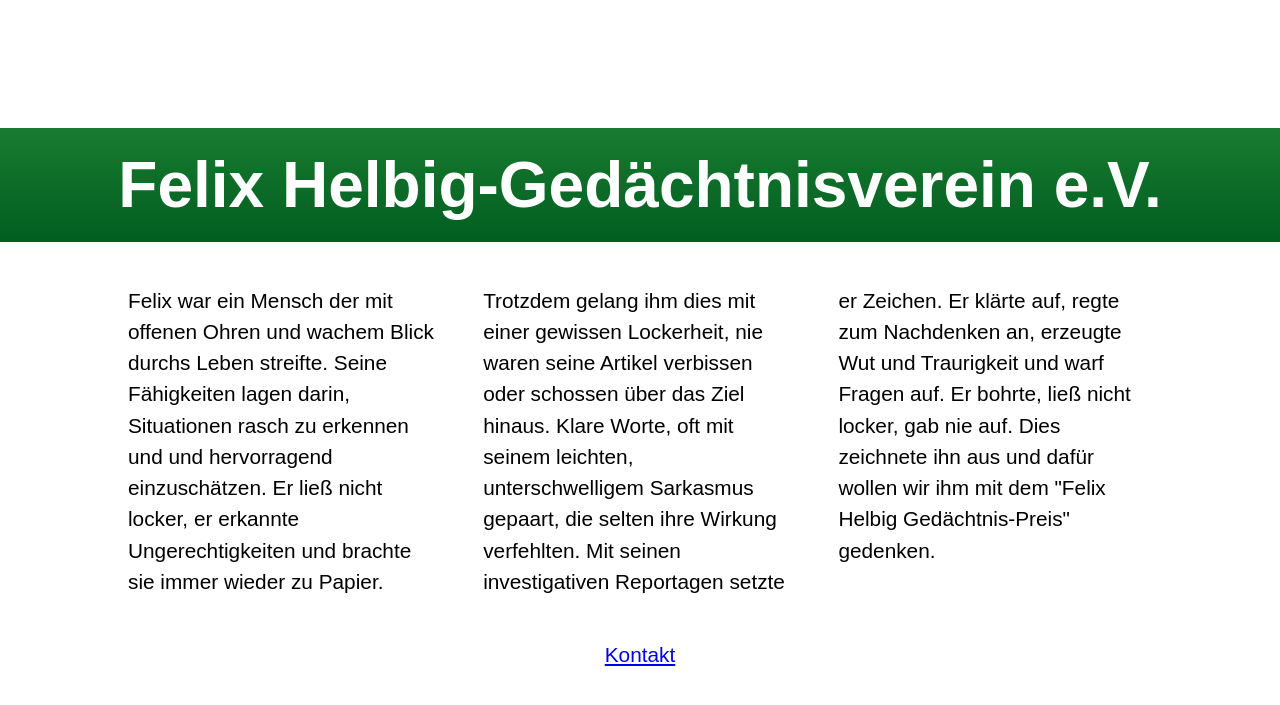
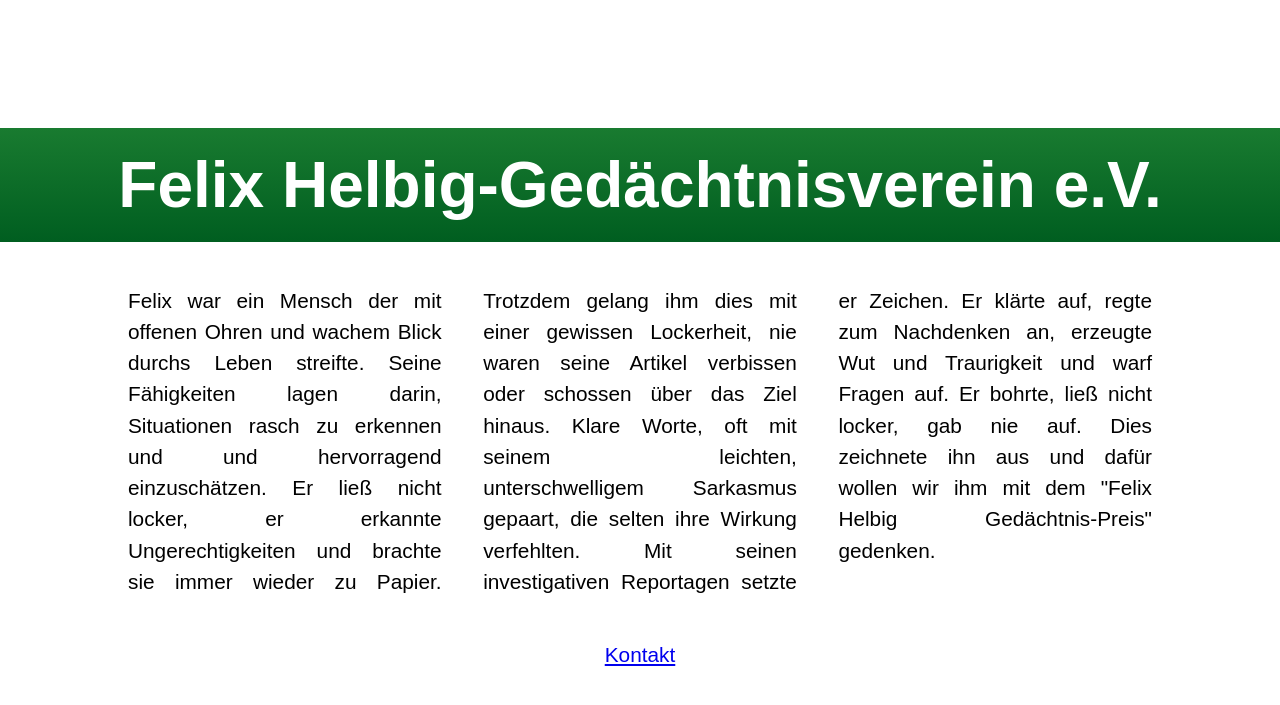
Before and after one commit to dhalla/felixhelbig-ev, a PHP site: page / in a window 1280 px wide. Shown: the top 705 px of the page. Run offline with PHP 8.4, Linux system fonts and the light colour scheme; style sheets or scripts are compiled from the project's sources; some web fonts are replaced.

Commit message:
Blocksatz FTW

```diff
--- a/assets/css/main.css
+++ b/assets/css/main.css
@@ -41,7 +41,8 @@ p {
   font-size: 1.3em;
   line-height: 1.5em;
   padding: 0 10em;
-  margin: 0 auto; }
+  margin: 0 auto;
+  text-align: justify; }
   @media screen and (min-width: 0px) and (max-width: 480px) {
     p.multicol {
       column-count: 1;
--- a/assets/scss/main.scss
+++ b/assets/scss/main.scss
@@ -43,4 +43,5 @@ p {
     line-height:            1.5em;
     padding:                0 10em;
     margin:                 0 auto;
+    text-align:             justify;
 }
```
